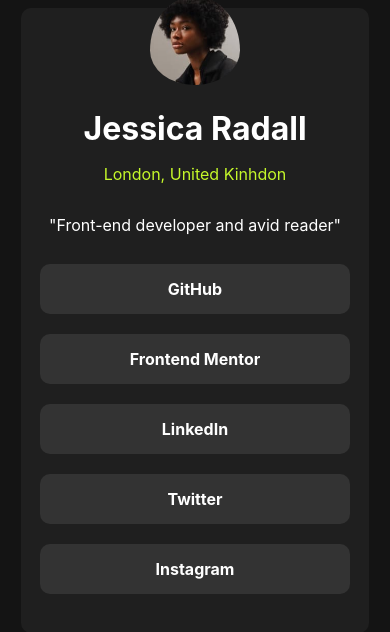
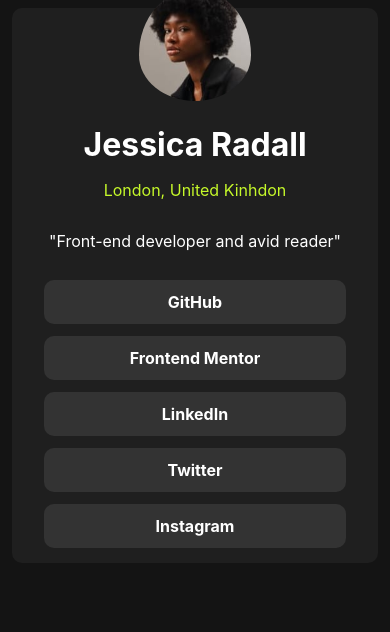
Before and after one commit to zz1-56/Social-media-accounts, a plain HTML site: page index.html in a window 390 px wide. Drawn offline with Linux system fonts and the light colour scheme.

Commit message:
make the page more responsive

```diff
--- a/style.css
+++ b/style.css
@@ -1,12 +1,11 @@
+/* ===== ملف CSS بعد التعديل: فقط responsiveness وتصغير المسافات ===== */
+
 body{
     background-color: hsl(0, 0%, 8%);
     font-family: 'Inter', sans-serif;
-
 }
 
 .parent{
-
-
     background-color: hsl(0, 0%, 12%);
     width: fit-content;
     padding: 5%;
@@ -15,30 +14,41 @@ body{
     border-radius: 10px;
     margin-top: 1%;
 }
+
 .social_links{
-
-    /* width: fit-content; */
     margin: auto;
     text-align: center;
+    /* نستخدم flex عمودي للتحكم بالمسافة بين الأزرار */
+    display: flex;
+    flex-direction: column;
+    gap: 12px;           /* المسافة الرأسية بين الأزرار */
+    align-items: center; /* يوسّط الأزرار داخل الحاوية */
 }
+
+/* نخفي أي <br> موجود داخل .social_links (حتى لو بقي في الـ HTML) */
+.social_links br {
+    display: none;
+}
+
 a{
-
-
     text-decoration: none;
     font-weight: 700;
-    color:white;
+    color: white;
     display: block;
-
-    /* border: 2px solid hsl(0, 0%, 20%); */
     background-color: hsl(0, 0%, 20%);
-    padding:15px 90px;
+    /* قلصنا الحشوة الأفقية بدل 90px الكبيرة */
+    padding: 12px 40px;
     border-radius: 10px;
-
+    box-sizing: border-box;
+    /* اعطينا عرض ثابت مناسب عشان الأزرار تكون بمقاس متناسق */
+    width: 260px;
+    margin: 0; /* تلافي أي مسافات إضافية */
 }
 a:hover{
     background-color: hsl(75, 94%, 57%);
     transition: 0.6s;
 }
+
 img{
     width: 40%;
     border-radius: 50%;
@@ -50,22 +60,56 @@ figure{
 }
 figcaption{
     color: white;
-    /* padding: 20px 15px; */
     text-transform: capitalize;
     font-weight: 700;
     font-size: xx-large;
     display: block;
-
 }
 figure p {
     color: hsl(75, 94%, 57%);
     text-transform: capitalize;
 }
-
 .about_me{
     color: white;
     margin-top: -1px;
     padding-bottom: 13px;
+}
 
+/* ---------------- Responsiveness إضافي ---------------- */
 
+/* شاشة موبايل صغيرة */
+@media (max-width: 480px) {
+    .parent {
+        width: 90%;
+        padding: 4%;
+    }
+    img {
+        width: 50%;
+    }
+    /* على الموبايل نخلي الأزرار تأخذ نسبة من العرض */
+    .social_links a {
+        width: 90%;
+        padding: 12px 18px;
+    }
 }
+
+/* تابلت */
+@media (min-width: 768px) {
+    .parent {
+        max-width: 420px;
+    }
+    .social_links {
+        gap: 14px;
+    }
+    .social_links a {
+        width: 300px;
+        padding: 14px 40px;
+    }
+}
+
+/* ديسكتوب أكبر */
+@media (min-width: 1024px) {
+    .parent {
+        max-width: 600px;
+    }
+}
```
